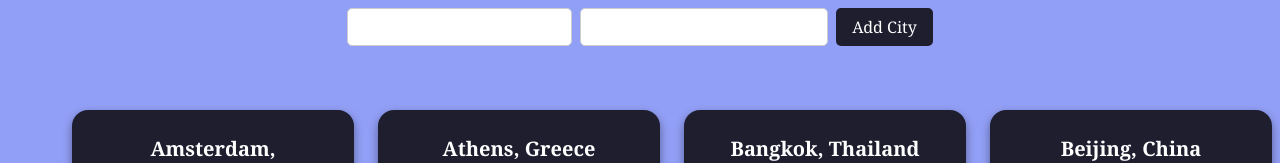
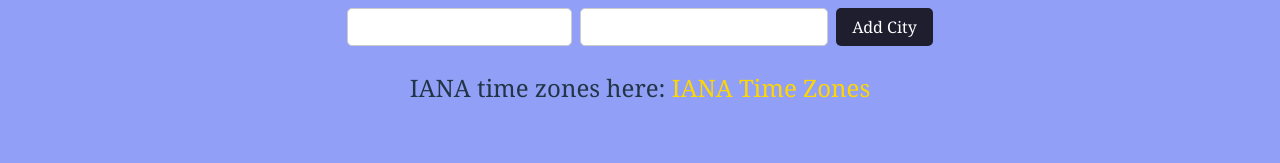
Before and after one commit to Luckmore83/individuell-uppgift-world-clocks, a React (Vite) app: page / in a window 1280 px wide. Shown: the part 201-364 px from the top of the page. Built offline with nearby package versions, Linux system fonts and the light colour scheme.

Commit message:
can add custom cities, but needs tweaking

```diff
--- a/src/App.css
+++ b/src/App.css
@@ -13,6 +13,18 @@ h1 {
   font-weight: 900;
   color: #000000;
   margin: 0;
+}
+
+a :hover {
+  color: rgb(116, 116, 255);
+}
+
+.help-link {
+  font-size: 24px;
+}
+
+.IANA {
+  color: gold;
 }
 
 .clock-grid {
--- a/src/App.tsx
+++ b/src/App.tsx
@@ -111,10 +111,14 @@ const [customCities, setCustomCities] = useState<City[]>([]);
     />
     <button type="submit">Add City</button>
   </form>
+  <p className="help-link">
+  IANA time zones here:
+  <a href="https://en.wikipedia.org/wiki/List_of_tz_database_time_zones" target="_blank" className="IANA"> IANA Time Zones</a>
+</p>
 </div>
 
       <section className="clock-grid" aria-label="City clocks">
-        {cities.map((city) => (
+        {[...cities, ...customCities].map((city) => (
           <CityCard
           key={city.city}
           city={city}
```
